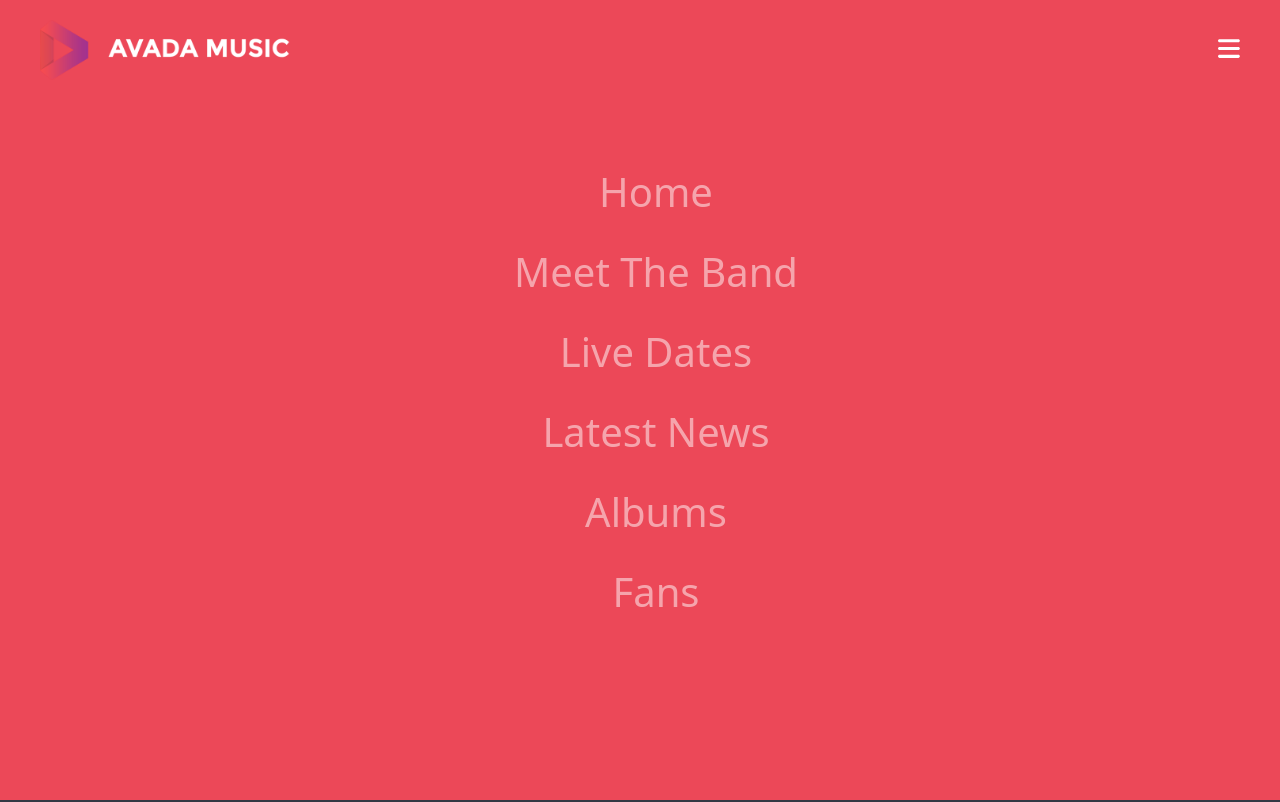
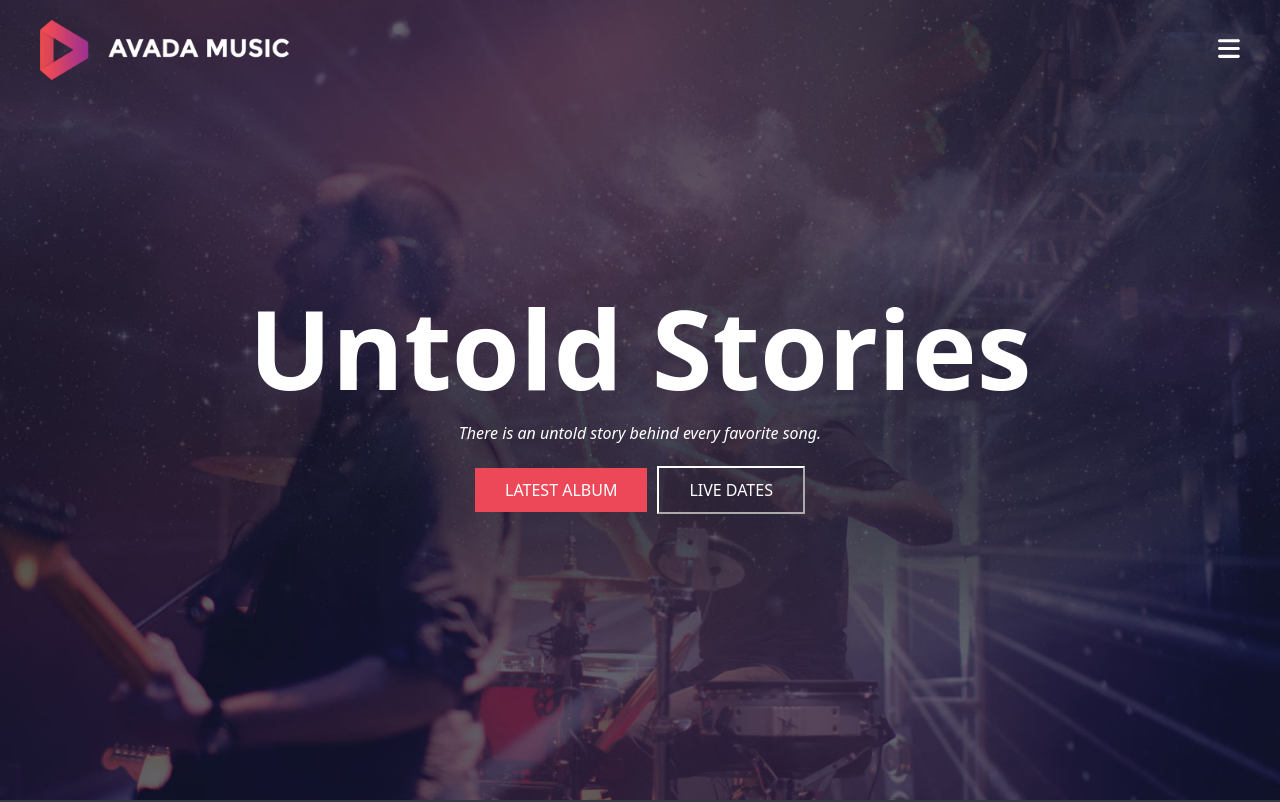
Before and after one commit to MindulaHewadewage/proj-html-vuejs, a Vue app: page / in a window 1280 px wide. Shown: the top 802 px of the page. Built offline with nearby package versions, Linux system fonts and the light colour scheme.

Commit message:
app header che si apre e si chiude (da fixare)

```diff
--- a/src/components/AppHeader.vue
+++ b/src/components/AppHeader.vue
@@ -1,6 +1,10 @@
 <script>
 export default {
-
+    data() {
+        return {
+            isOpen: false
+        }
+    },
 }
 
 </script>
@@ -8,20 +12,21 @@ export default {
 
 <template>
     <div class="jumbotron">
+        <!-- header -->
         <div class="large-container">
             <header>
                 <div class="logo">
                     <a href="#"><img src="../assets/img/avada-music-logo-retina.png" alt=""></a>
                 </div>
                 <div class="menu-bars">
-                    <a href="#">
+                    <a @click="isOpen = !isOpen" href="#">
                         <font-awesome-icon icon="fa-solid fa-bars" />
                     </a>
                 </div>
             </header>
         </div>
 
-        <div class="open-menu">
+        <div v-if="isOpen" class="open-menu">
             <ul>
                 <a href="#">
                     <li>Home</li>
@@ -44,6 +49,8 @@ export default {
             </ul>
         </div>
 
+
+        <!-- jumbotron content -->
         <div class="jumbotron-content">
             <h1>Untold Stories</h1>
             <p><i>There is an untold story behind every favorite song.</i> </p>
@@ -101,7 +108,7 @@ export default {
 
 .jumbotron-content {
     color: white;
-    height: calc(100% - 200px);
+    height: 100%;
 
 
     display: flex;
@@ -121,7 +128,7 @@ export default {
 
         .coloured {
             background-color: #EC4858;
-            border: 0
+            border: 0;
         }
 
         button {
```
Also changed, not shown: src/assets/sass/style.scss (line endings or trailing spaces), src/components/FullSizeMenu.vue (added).
